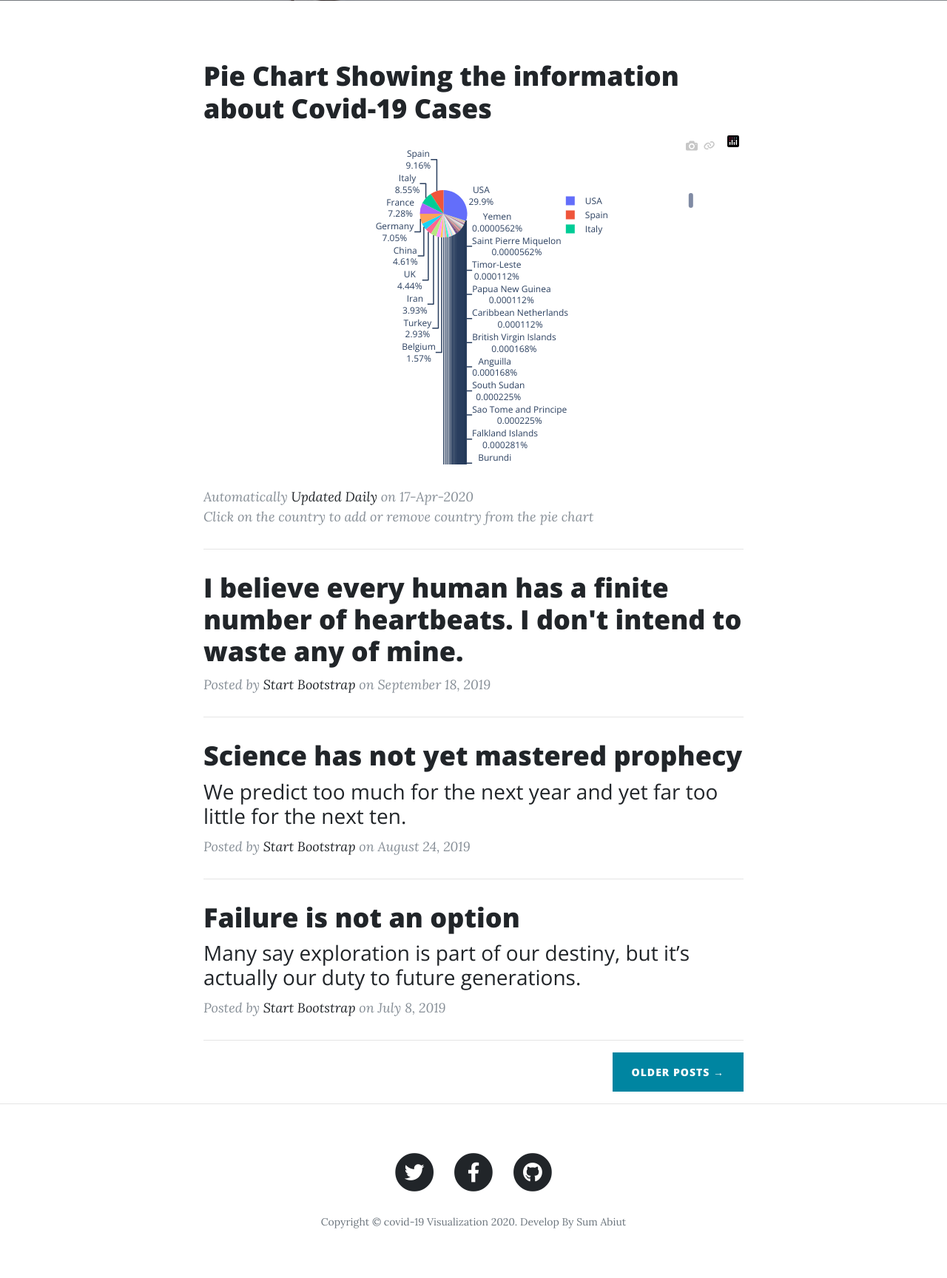
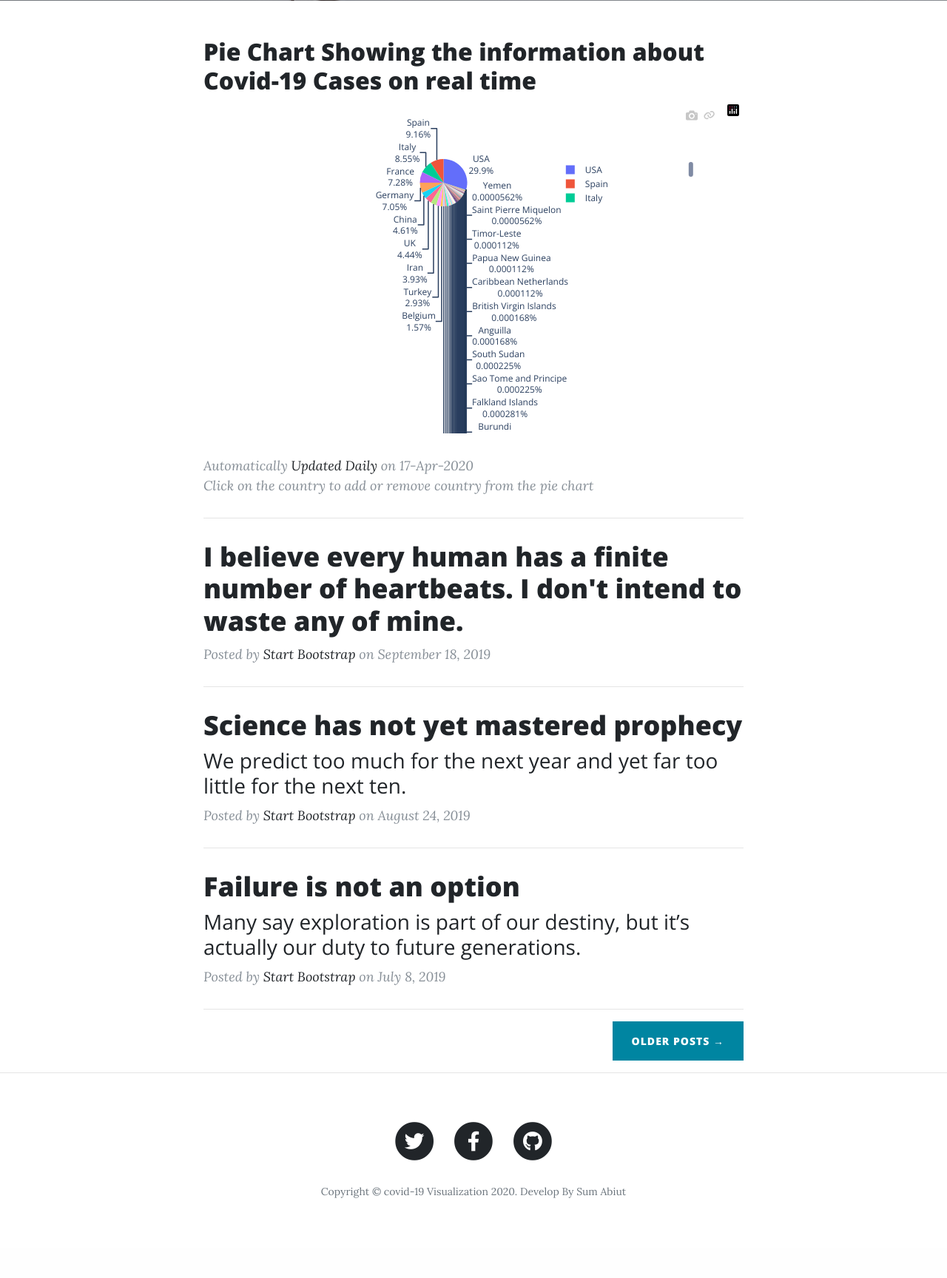
Before and after one commit to sabiut/covid19, a Django app: page / in a window 1280 px wide. Shown: the part 627-2355 px from the top of the page at 74% size. After the commit the page ends 2247 px from the top, so only its background shows below. Run offline with Django 3.2, Linux system fonts and the light colour scheme; some libraries are stand-ins or nearby versions.

Commit message:
update requirements file

```diff
--- a/covid19/templates/partials/pie_chart.html
+++ b/covid19/templates/partials/pie_chart.html
@@ -1,12 +1,12 @@
 <div class="post-preview">
-          <a href="post.html">
+
             <h2 class="post-title">
-              Pie Chart Showing the information about Covid-19 Cases
+              Pie Chart Showing the information about Covid-19 Cases on real time
             </h2>
 
-                {{ pie_chart | safe}}
 
-          </a>
+                 {{ pie_chart | safe}}
+
           <br>
           <p class="post-meta"> Automatically
             <a href="#">Updated Daily</a>
```
Also changed, not shown: covid19/requirements.txt (added, +54 -0 lines), requirements.txt (deleted, +0 -12 lines).
